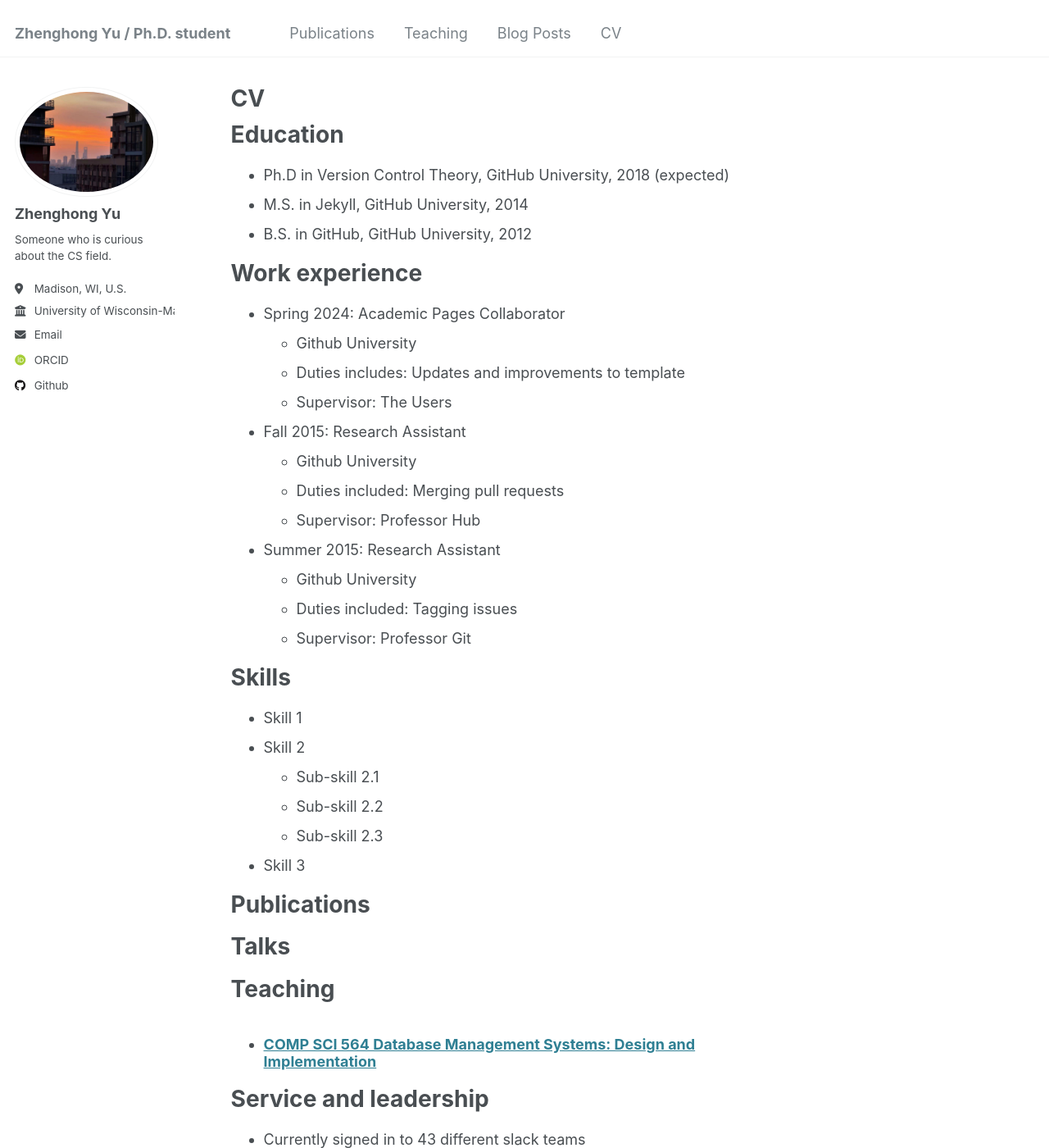
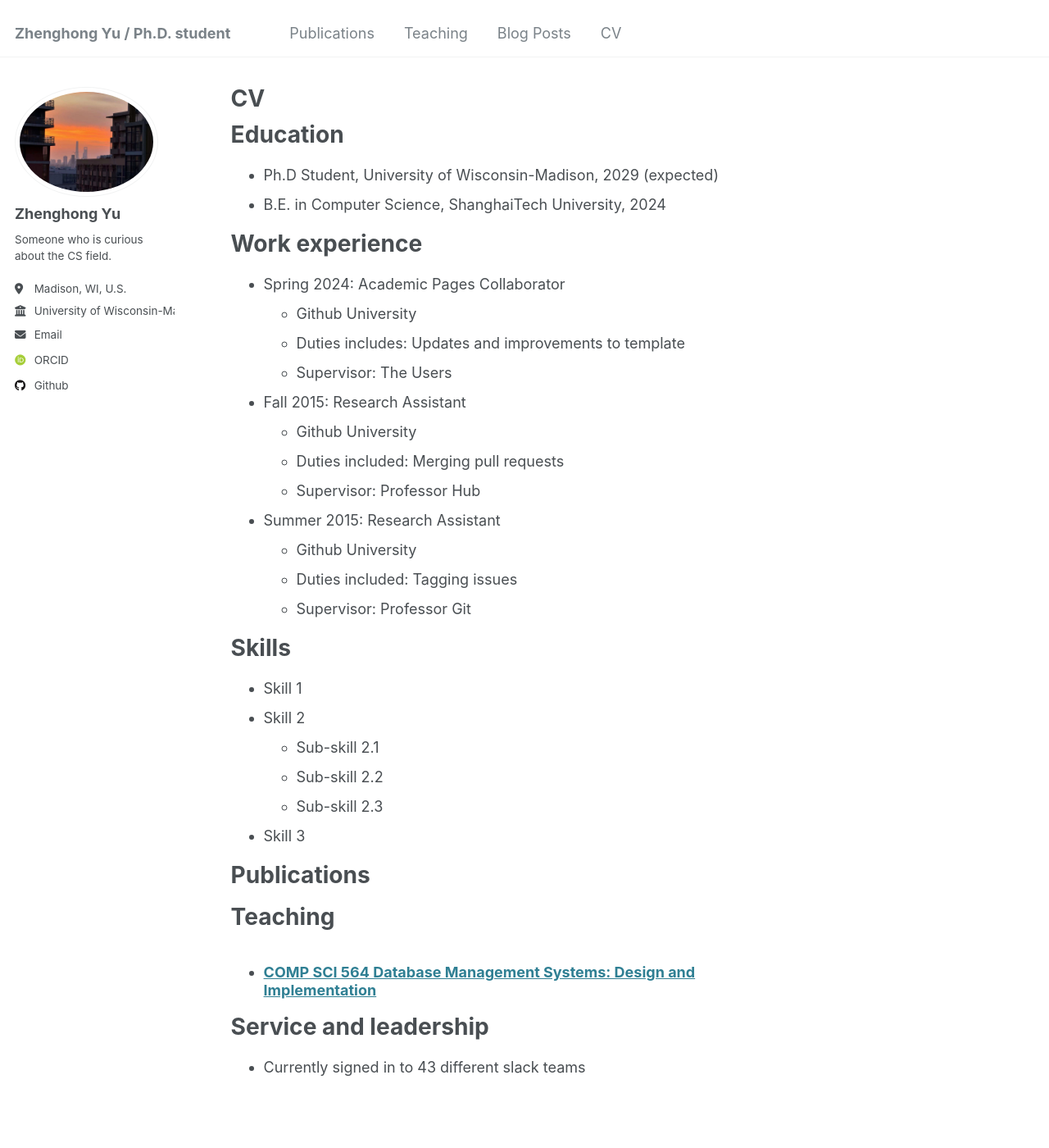
Before and after one commit to HarukiMoriarty/HarukiMoriarty.github.io, a Jekyll site: the page built from _pages/cv.md, in a window 1280 px wide and 1400 px high. Shown: the whole window at 82% size. Built offline with Jekyll 4.4.1, drawn with Linux system fonts in a browser that asks for light colours; some web fonts are replaced.

Commit message:
fix(url): wrong url

```diff
--- a/_config.yml
+++ b/_config.yml
@@ -12,7 +12,7 @@ title                    : "Zhenghong Yu / Ph.D. student"
 title_separator          : "-"
 name                     : &name "Zhenghong Yu"
 description              : &description "personal description"
-url                      : https://academicpages.github.io # the base hostname & protocol for your site e.g. "https://[your GitHub username].github.io"
+url                      : https://harukimoriarty.github.io # the base hostname & protocol for your site e.g. "https://[your GitHub username].github.io"
 baseurl                  : "" # the subpath of your site, e.g. "/blog"
 repository               : "academicpages/academicpages.github.io"
 
--- a/_pages/cv.md
+++ b/_pages/cv.md
@@ -11,9 +11,8 @@ redirect_from:
 
 Education
 ======
-* Ph.D in Version Control Theory, GitHub University, 2018 (expected)
-* M.S. in Jekyll, GitHub University, 2014
-* B.S. in GitHub, GitHub University, 2012
+* Ph.D Student, University of Wisconsin-Madison, 2029 (expected)
+* B.E. in Computer Science, ShanghaiTech University, 2024
 
 Work experience
 ======
@@ -47,11 +46,11 @@ Publications
     {% include archive-single-cv.html %}
   {% endfor %}</ul>
 
-Talks
+<!-- Talks
 ======
   <ul>{% for post in site.talks reversed %}
     {% include archive-single-talk-cv.html  %}
-  {% endfor %}</ul>
+  {% endfor %}</ul> -->
 
 Teaching
 ======
```
